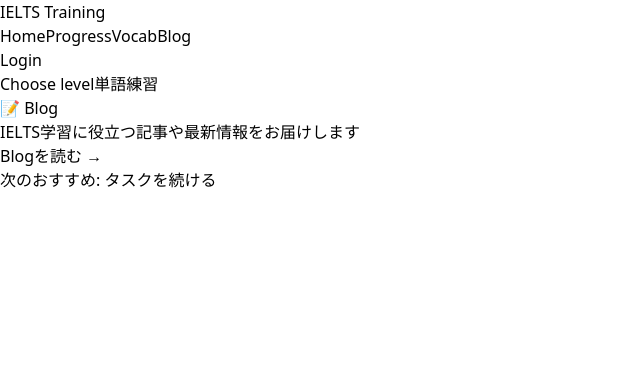
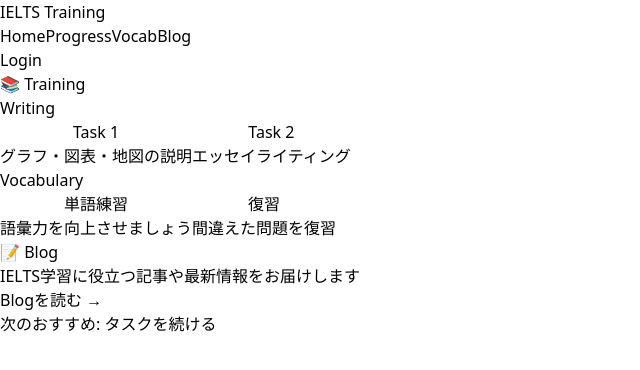
Before and after one commit to RikuTerayama/IELTS-Training, a Next.js app: page /home in a window 1280 px wide. Shown: the top 370 px of the page, without its empty margins (0-640 px from the left). Built offline with nearby package versions, Linux system fonts and the light colour scheme; no server answers.

Commit message:
Update page.tsx

```diff
--- a/app/home/page.tsx
+++ b/app/home/page.tsx
@@ -92,20 +92,52 @@ export default function HomePage() {
             </div>
           )}
 
-          {/* クイックアクション */}
-          <div className="flex gap-4">
+          {/* Trainingセクション */}
+          <div className="rounded-lg border border-gray-200 bg-white p-6 shadow-sm">
+            <h2 className="mb-4 text-lg font-semibold">📚 Training</h2>
+            <div className="space-y-4">
+              {/* Writing */}
+              <div>
+                <h3 className="mb-3 text-md font-semibold text-gray-800">Writing</h3>
+                <div className="grid md:grid-cols-2 gap-3">
                   <button
-              onClick={handleChooseLevel}
-              className="rounded-md border border-gray-300 bg-white px-4 py-2 text-gray-700 hover:bg-gray-50"
+                    onClick={() => router.push('/training/writing/task1')}
+                    className="p-4 rounded-lg border-2 border-gray-200 hover:border-blue-500 hover:bg-blue-50 transition-all text-left"
                   >
-              Choose level
+                    <div className="font-semibold text-lg mb-1">Task 1</div>
+                    <div className="text-sm text-gray-600">グラフ・図表・地図の説明</div>
                   </button>
                   <button
-              onClick={() => router.push('/vocab')}
-              className="rounded-md border border-gray-300 bg-white px-4 py-2 text-gray-700 hover:bg-gray-50"
+                    onClick={() => router.push('/training/writing/task2')}
+                    className="p-4 rounded-lg border-2 border-gray-200 hover:border-blue-500 hover:bg-blue-50 transition-all text-left"
                   >
-              単語練習
+                    <div className="font-semibold text-lg mb-1">Task 2</div>
+                    <div className="text-sm text-gray-600">エッセイライティング</div>
                   </button>
+                </div>
+              </div>
+
+              {/* Vocabulary */}
+              <div>
+                <h3 className="mb-3 text-md font-semibold text-gray-800">Vocabulary</h3>
+                <div className="grid md:grid-cols-2 gap-3">
+                  <button
+                    onClick={() => router.push('/training/vocabulary')}
+                    className="p-4 rounded-lg border-2 border-gray-200 hover:border-green-500 hover:bg-green-50 transition-all text-left"
+                  >
+                    <div className="font-semibold text-lg mb-1">単語練習</div>
+                    <div className="text-sm text-gray-600">語彙力を向上させましょう</div>
+                  </button>
+                  <button
+                    onClick={() => router.push('/training/vocabulary/review')}
+                    className="p-4 rounded-lg border-2 border-gray-200 hover:border-green-500 hover:bg-green-50 transition-all text-left"
+                  >
+                    <div className="font-semibold text-lg mb-1">復習</div>
+                    <div className="text-sm text-gray-600">間違えた問題を復習</div>
+                  </button>
+                </div>
+              </div>
+            </div>
           </div>
 
           {/* Blogセクション */}
```
Lines whose indentation alone changed are shown as unchanged.
